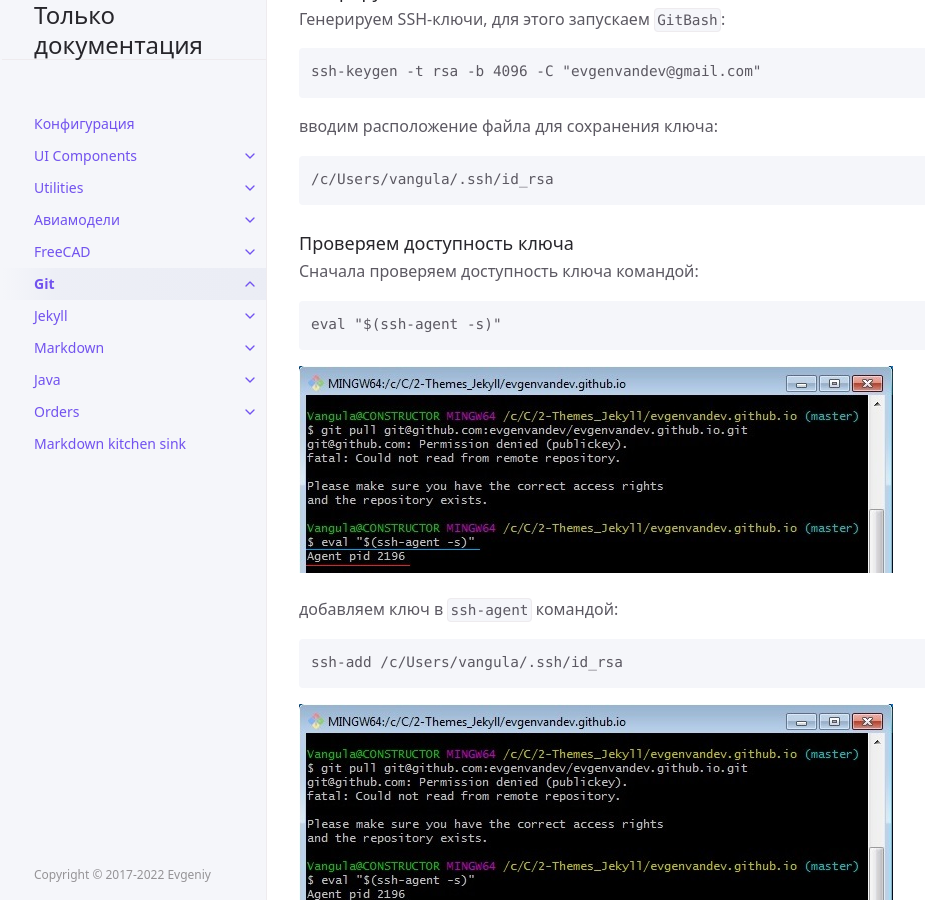
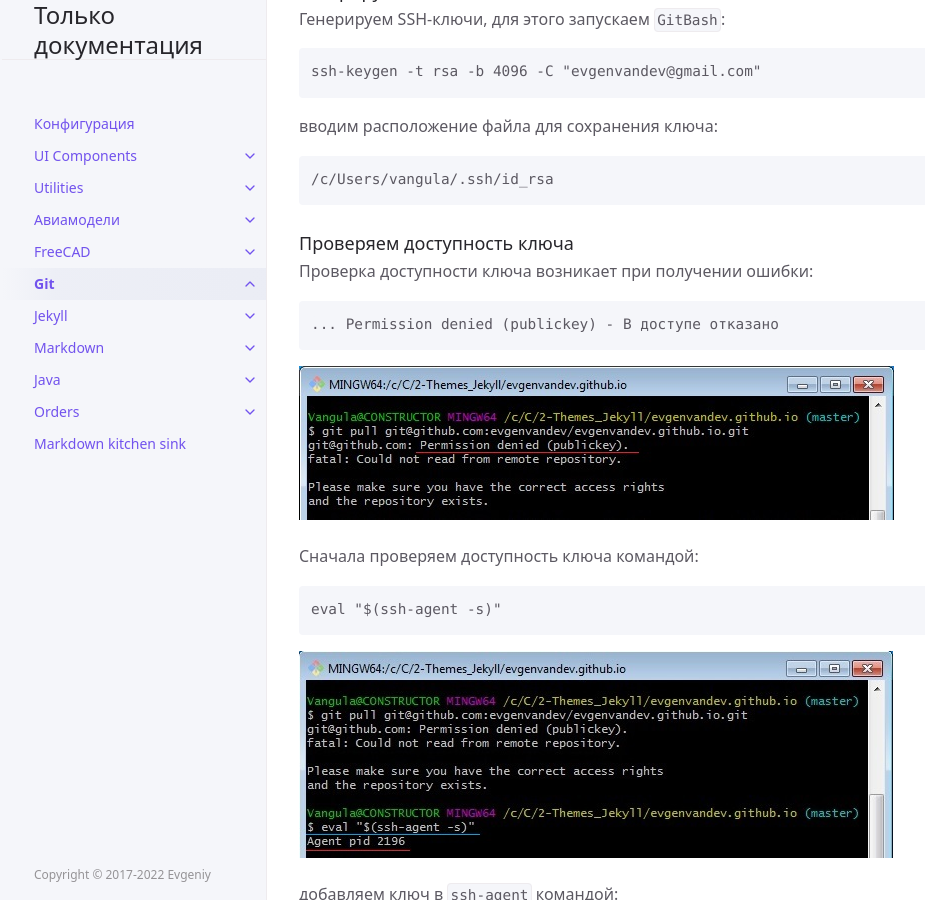
Before and after one commit to evgenvandev/evgenvandev.github.io, a Jekyll site: the page built from docs/git/git.md, in a window 1280 px wide and 900 px high, scrolled down 3324 px. Shown: the whole window, without its empty margins (105-1030 px from the left). Built offline with Jekyll 4.4.1, drawn with Linux system fonts in a browser that asks for light colours.

Commit message:
second_commit_from_23-05-2022

````diff
--- a/docs/git/git.md
+++ b/docs/git/git.md
@@ -94,6 +94,14 @@ ssh-keygen -t rsa -b 4096 -C "evgenvandev@gmail.com"
 ```
 
 ### Проверяем доступность ключа
+
+Проверка доступности ключа возникает при получении ошибки:
+
+```
+... Permission denied (publickey) - В доступе отказано
+```
+
+![Ошибка Permission denied (publickey)]({{ site.url }}{{ site.baseurl }}/assets/images/git/work-with-ssl-keys_permission-denied_publickey.jpg "Ошибка Permission denied (publickey)")
 
 Сначала проверяем доступность ключа командой:
 
````
Also changed, not shown: assets/images/git/work-with-ssl-keys_permission-denied_publickey.jpg (added).
